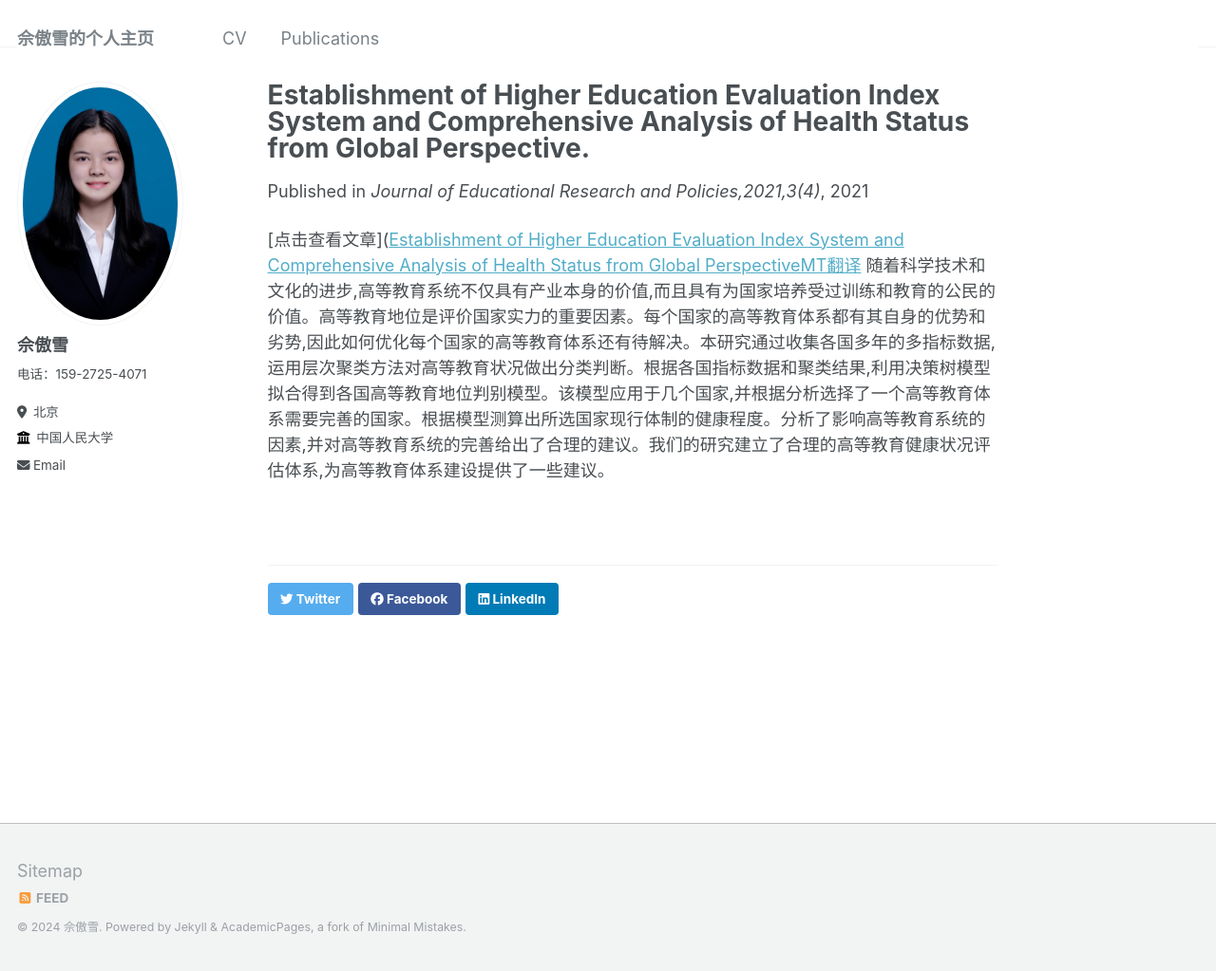
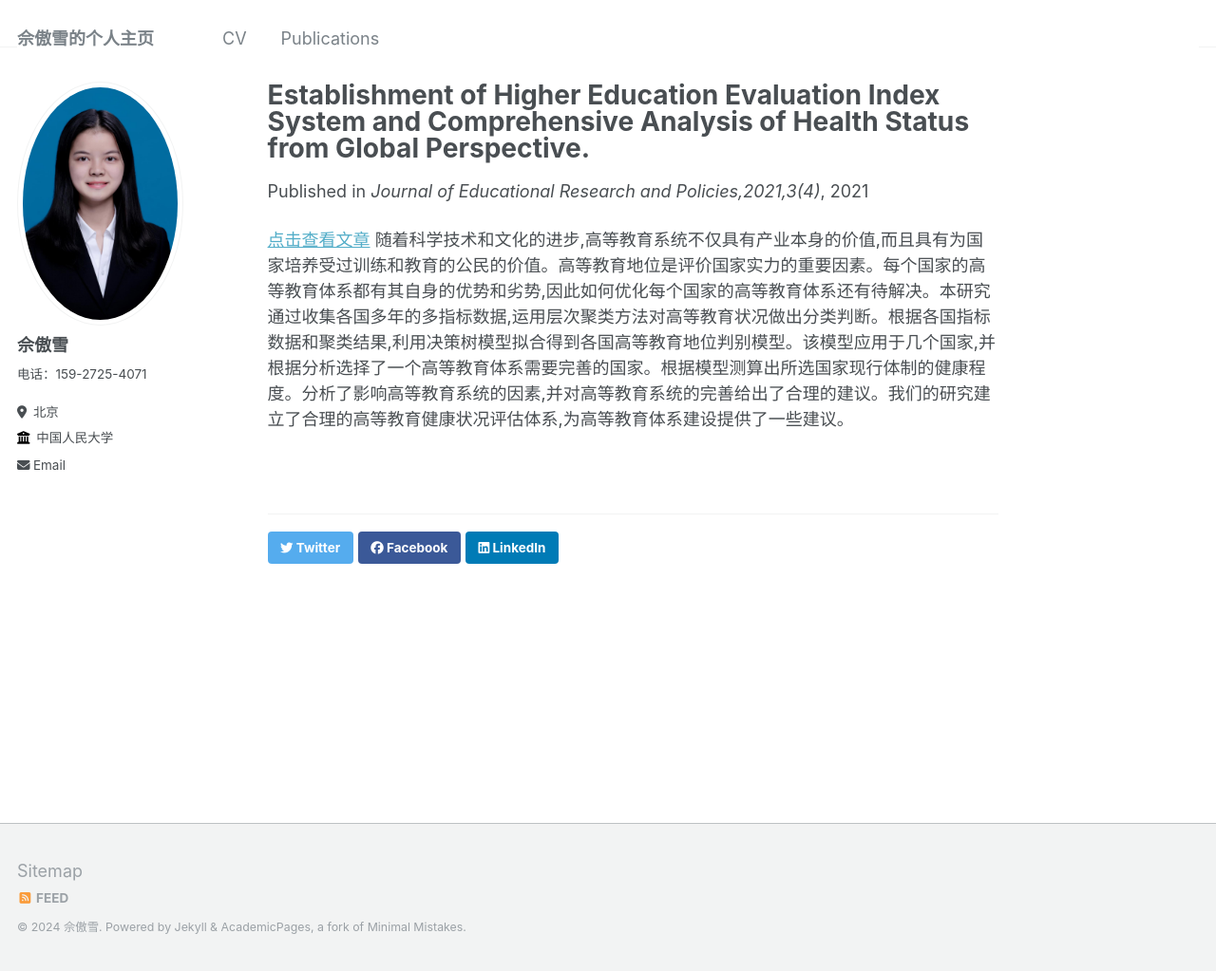
Before and after one commit to Zxl19990529/Zxl19990529.github.io, a Jekyll site: the page built from _publications/2021-03-01-Establishment of Higher Education Evaluation Index System and Comprehensive Analysis of Health Status from Global Perspective.md, in a window 1280 px wide and 1023 px high. Shown: the whole window at 95% size. Built offline with Jekyll 4.4.1, drawn with Linux system fonts in a browser that asks for light colours; some of the changed lines change nothing that is shown.

Commit message:
Update 2021-03-01-Establishment of Higher Education Evaluation Index System and Comprehensive Analysis of Health Status from Global Perspective.md

```diff
--- a/_publications/2021-03-01-Establishment of Higher Education Evaluation Index System and Comprehensive Analysis of Health Status from Global Perspective.md
+++ b/_publications/2021-03-01-Establishment of Higher Education Evaluation Index System and Comprehensive Analysis of Health Status from Global Perspective.md
@@ -8,5 +8,5 @@ venue: 'Journal of Educational Research and Policies,2021,3(4)'
 paperurl: #'https://kns.cnki.net/kcms2/article/abstract?v=Vof-4b7nxdC9A54x5VKWiCqWnHw3O9A8qPMtRz5qjdn70sxtC1m1gBE4tAZFUlQidjZCQ0oKYYv9QPUYWNXHSzSTWtOAeQgTlBr4fdIarh-ngS7ypdimIXEGX7EmGKcxxajqSBVnZr5zbTmMhEob8ZAoih-h7m4oPEb58cIcYMQ=&uniplatform=NZKPT&language=CHS'
 # citation: 'Aoxue She and  Xiaowen Liu.(20021). &quot;Establishment of Higher Education Evaluation Index System and Comprehensive Analysis of Health Status from Global Perspective.&quot; <i>Journal of Educational Research and Policies</i>. 3(4).'
 ---
-[点击查看文章]([Establishment of Higher Education Evaluation Index System and Comprehensive Analysis of Health Status from Global PerspectiveMT翻译](https://kns.cnki.net/kcms2/article/abstract?v=Vof-4b7nxdCKW5385Ylsj6GL3LyiyRKHMJjv1TCE7feHftbN8w9dWk-2XxPQYBnPYV6DWsGecBeNFF2RM0tw-GRenOqTwOHHsvjsz24uon42lG81OymIIZgCda3j4NyvVWn_VDlLuI_7gfeLckY85IqbKr10_iRZXqJ8ro9NTFA=&uniplatform=NZKPT&language=CHS)
+[点击查看文章](https://kns.cnki.net/kcms2/article/abstract?v=Vof-4b7nxdCKW5385Ylsj6GL3LyiyRKHMJjv1TCE7feHftbN8w9dWk-2XxPQYBnPYV6DWsGecBeNFF2RM0tw-GRenOqTwOHHsvjsz24uon42lG81OymIIZgCda3j4NyvVWn_VDlLuI_7gfeLckY85IqbKr10_iRZXqJ8ro9NTFA=&uniplatform=NZKPT&language=CHS)
 随着科学技术和文化的进步,高等教育系统不仅具有产业本身的价值,而且具有为国家培养受过训练和教育的公民的价值。高等教育地位是评价国家实力的重要因素。每个国家的高等教育体系都有其自身的优势和劣势,因此如何优化每个国家的高等教育体系还有待解决。本研究通过收集各国多年的多指标数据,运用层次聚类方法对高等教育状况做出分类判断。根据各国指标数据和聚类结果,利用决策树模型拟合得到各国高等教育地位判别模型。该模型应用于几个国家,并根据分析选择了一个高等教育体系需要完善的国家。根据模型测算出所选国家现行体制的健康程度。分析了影响高等教育系统的因素,并对高等教育系统的完善给出了合理的建议。我们的研究建立了合理的高等教育健康状况评估体系,为高等教育体系建设提供了一些建议。
```
